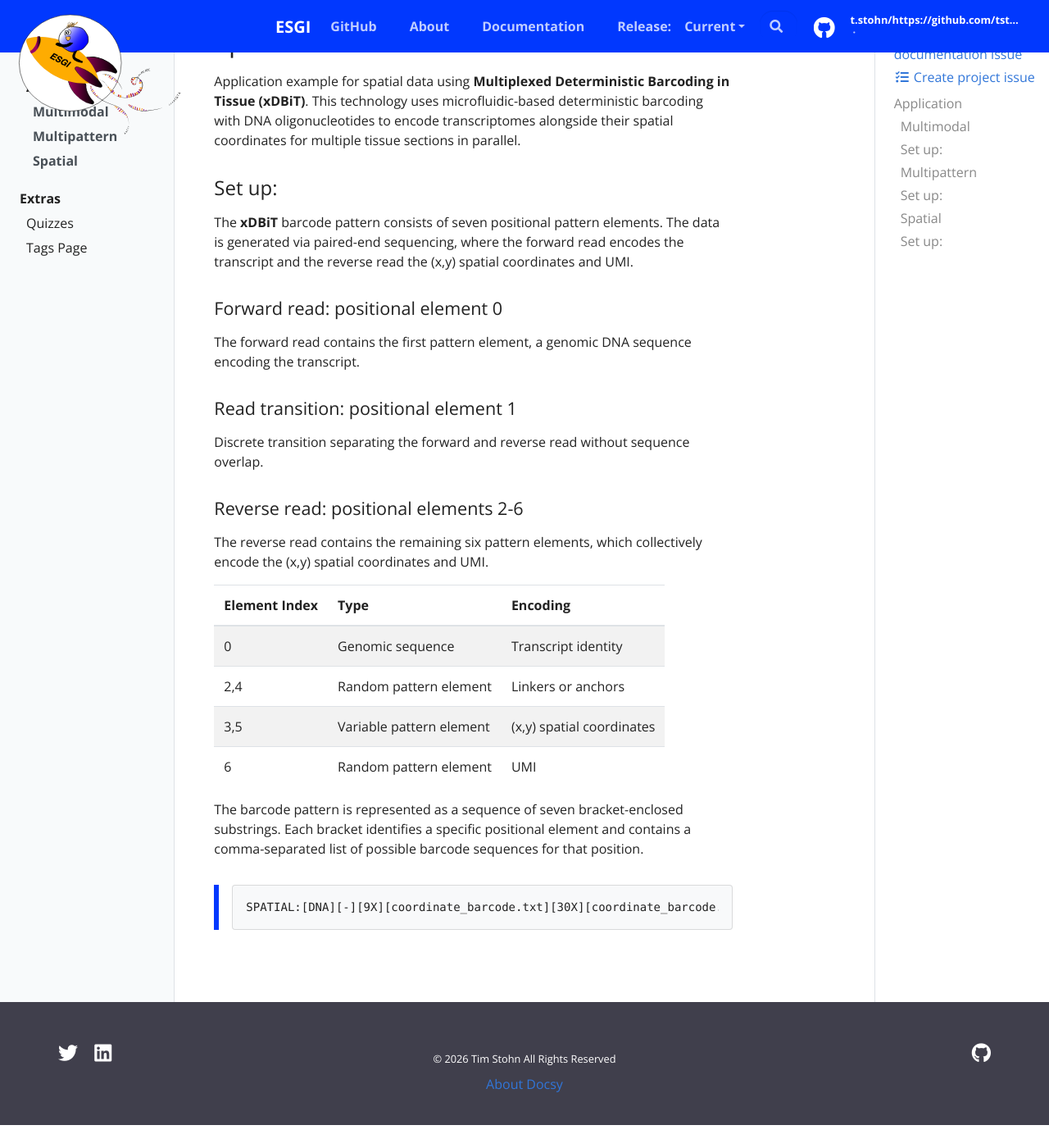
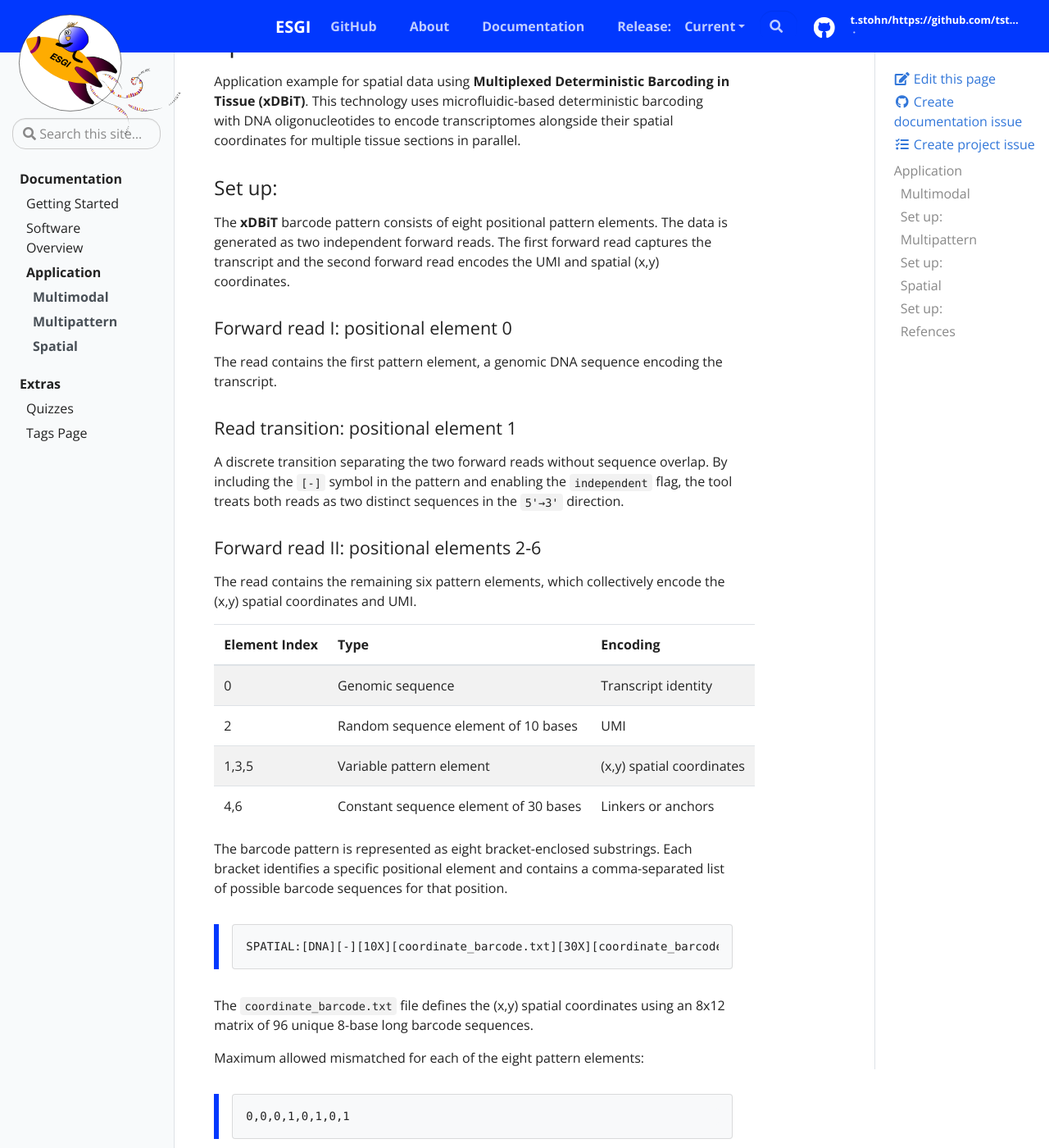
Before and after one commit to tstohn/ESGI.documentation, a Jekyll site: the page built from _docs/application.md, in a window 1280 px wide and 1400 px high, scrolled down 7861 px. Shown: the whole window at 82% size. Built offline with Jekyll 4.4.1, drawn with Linux system fonts in a browser that asks for light colours; before the commit the page ends 9233 px from its top, so only the background shows below that; some of the changed text lies outside the part shown.

Commit message:
spatial application

````diff
--- a/_docs/application.md
+++ b/_docs/application.md
@@ -261,26 +261,38 @@ Execute **ESGI** by running the following command in your terminal:
 Application example for spatial data using **Multiplexed Deterministic Barcoding in Tissue (xDBiT)**. This technology uses microfluidic-based deterministic barcoding with DNA oligonucleotides to encode transcriptomes alongside their spatial coordinates for multiple tissue sections in parallel.
 
 ### Set up:
-The **xDBiT** barcode pattern consists of seven positional pattern elements. The data is generated via paired-end sequencing, where the forward read encodes the transcript and the reverse read the (x,y) spatial coordinates and UMI.
+The **xDBiT** barcode pattern consists of eight positional pattern elements. The data is generated as two independent forward reads. The first forward read captures the transcript and the second forward read encodes the UMI and spatial (x,y) coordinates.
 
-#### Forward read: positional element 0
-The forward read contains the first pattern element, a genomic DNA sequence encoding the transcript.
+#### Forward read I: positional element 0
+The read contains the first pattern element, a genomic DNA sequence encoding the transcript.
 
 #### Read transition: positional element 1
-Discrete transition separating the forward and reverse read without sequence overlap.
+A discrete transition separating the two forward reads without sequence overlap. By including the `[-]` symbol in the pattern and enabling the `independent` flag, the tool treats both reads as two distinct sequences in the `5'→3'` direction.
 
-#### Reverse read: positional elements 2-6
-The reverse read contains the remaining six pattern elements, which collectively encode the (x,y) spatial coordinates and UMI.
+#### Forward read II: positional elements 2-6
+The read contains the remaining six pattern elements, which collectively encode the (x,y) spatial coordinates and UMI.
 
 | Element Index | Type | Encoding |
 | --------- | ----------- | ------ |
 | 0 | Genomic sequence | Transcript identity
-| 2,4 | Random pattern element | Linkers or anchors
-| 3,5 | Variable pattern element | (x,y) spatial coordinates
-| 6 | Random pattern element | UMI
+| 2 | Random sequence element of 10 bases | UMI
+| 1,3,5 | Variable pattern element | (x,y) spatial coordinates
+| 4,6 | Constant sequence element of 30 bases | Linkers or anchors
 
-The barcode pattern is represented as a sequence of seven bracket-enclosed substrings. Each bracket identifies a specific positional element and contains a comma-separated list of possible barcode sequences for that position.
+The barcode pattern is represented as eight bracket-enclosed substrings. Each bracket identifies a specific positional element and contains a comma-separated list of possible barcode sequences for that position.
 
 >```
->SPATIAL:[DNA][-][9X][coordinate_barcode.txt][30X][coordinate_barcode.txt][30X]
+>SPATIAL:[DNA][-][10X][coordinate_barcode.txt][30X][coordinate_barcode.txt][30X][coordinate_barcode.txt]
 >```
+
+The `coordinate_barcode.txt` file defines the (x,y) spatial coordinates using an 8x12 matrix of 96 unique 8-base long barcode sequences.
+
+Maximum allowed mismatched for each of the eight pattern elements:
+>```
+>0,0,0,1,0,1,0,1
+>```
+
+## Refences
+1 SIGNALseq
+2 scIDseq
+3 xDBiT
````
